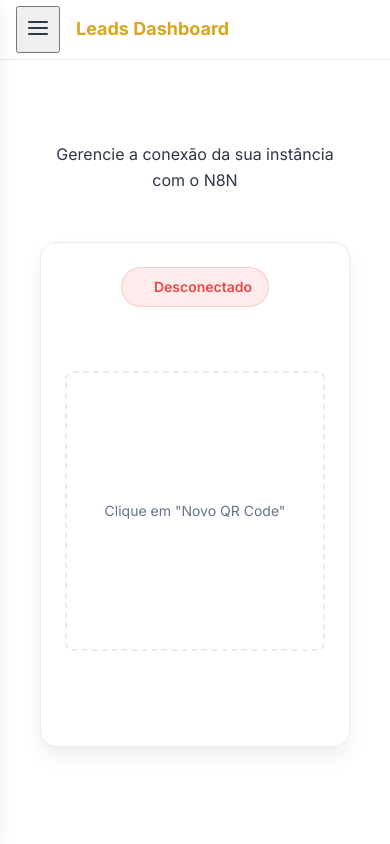
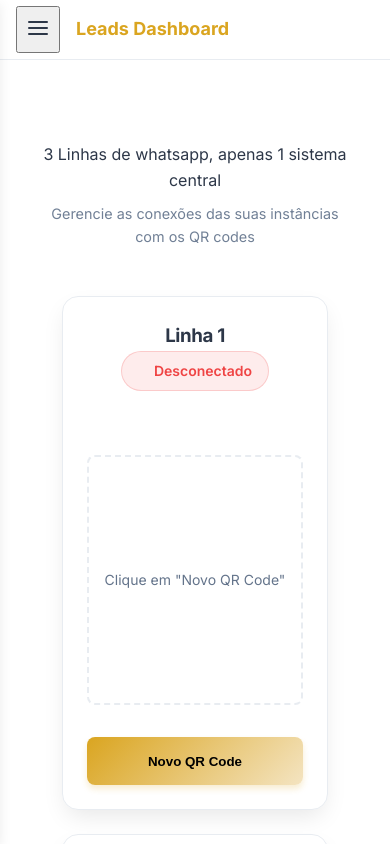
Before and after one commit to joaomprojetos001-hash/projeto-joao-rafael, a Next.js app: page /whatsapp in a window 390 px wide. Built offline with nearby package versions, Linux system fonts and the light colour scheme; no server answers; the database is empty.

Commit message:
feat: implement 3 independent WhatsApp connections with mobile optimization

```diff
--- a/app/(dashboard)/whatsapp/page.tsx
+++ b/app/(dashboard)/whatsapp/page.tsx
@@ -1,16 +1,30 @@
 'use client'
 
-import { useState } from 'react'
+import { useState, useEffect } from 'react'
+import { createClient } from '@/lib/supabase/client'
 import styles from './whatsapp.module.css'
 
-export default function WhatsAppPage() {
-    const [status, setStatus] = useState<'connected' | 'disconnected'>('disconnected')
+interface WhatsAppInstance {
+    id: number
+    instance_name: string
+    is_connected: boolean
+}
+
+function WhatsAppConnectionCard({
+    id,
+    instanceName,
+    initialStatus,
+    onStatusChange
+}: {
+    id: number
+    instanceName: string
+    initialStatus: boolean
+    onStatusChange: (id: number, status: boolean) => void
+}) {
     const [qrCode, setQrCode] = useState<string | null>(null)
     const [loading, setLoading] = useState(false)
-
-    // TODO: Configurar URL do Webhook N8N aqui
+    const status = initialStatus ? 'connected' : 'disconnected'
     const WEBHOOK_URL_QR = 'https://api.fabianoportto.shop/webhook/83bef3b8-e3c6-404d-b608-6701d9ecdaca'
-    const WEBHOOK_URL_RESTART = 'https://api.fabianoportto.shop/webhook/83bef3b8-e3c6-404d-b608-6701d9ecdaca'
 
     const handleGenerateQR = async () => {
         setLoading(true)
@@ -22,37 +36,29 @@ export default function WhatsAppPage() {
                 headers: {
                     'Content-Type': 'application/json'
                 },
-                body: JSON.stringify({ action: 'qr_code' })
+                body: JSON.stringify({
+                    action: 'qr_code',
+                    instance_name: instanceName // Sending the instance name to the webhook
+                })
             })
 
-            if (!response.ok) throw new Error('Falha ao conectar com N8N')
+            if (!response.ok) throw new Error('Falha ao conectar com o serviço')
 
-            // Assume que o N8N retorna o base64 direto no corpo como texto
             const data = await response.text()
-
-            // Remove aspas extras se vierem no retorno
             const cleanData = data.replace(/"/g, '')
             setQrCode(cleanData)
 
         } catch (error) {
-            console.error('Erro ao gerar QR Code:', error)
+            console.error(`Erro ao gerar QR Code para ${instanceName}:`, error)
             alert('Erro ao gerar QR Code. Verifique o console.')
         } finally {
             setLoading(false)
         }
     }
 
-    // const handleRestart removed
-
     return (
-        <div className={styles.container}>
-            <header className={styles.header}>
-                <h1>Conexão WhatsApp</h1>
-                <p>Gerencie a conexão da sua instância com o N8N</p>
-            </header>
-
-            <div className={styles.content}>
         <div className={styles.card}>
+            <h3>{instanceName}</h3>
             <div className={`${styles.statusIndicator} ${status === 'connected' ? styles.connected : styles.disconnected}`}>
                 <span className={styles.pulse}></span>
                 {status === 'connected' ? 'Conectado' : 'Desconectado'}
@@ -60,10 +66,11 @@ export default function WhatsAppPage() {
 
             <div className={styles.qrContainer}>
                 {qrCode ? (
-                            <img src={qrCode} alt="QR Code WhatsApp" className={styles.qrImage} />
+                    <img src={qrCode} alt={`QR Code ${instanceName}`} className={styles.qrImage} />
                 ) : (
                     <div className={styles.placeholder}>
                         {loading ? 'Gerando...' : 'Clique em "Novo QR Code"'}
+                        {status === 'connected' && !loading && <div>(Já conectado)</div>}
                     </div>
                 )}
             </div>
@@ -74,11 +81,88 @@ export default function WhatsAppPage() {
                     onClick={handleGenerateQR}
                     disabled={loading}
                 >
-                            {loading ? 'Aguarde...' : 'Novo QR Code'}
+                    {loading ? 'Aguarde...' : (status === 'connected' ? 'Reconectar' : 'Novo QR Code')}
                 </button>
-                    </div>
-                </div>
             </div>
         </div>
     )
 }
+
+export default function WhatsAppPage() {
+    const [instances, setInstances] = useState<WhatsAppInstance[]>([])
+    const supabase = createClient()
+
+    useEffect(() => {
+        fetchInstances()
+
+        const channel = supabase
+            .channel('whatsapp-updates')
+            .on(
+                'postgres_changes',
+                {
+                    event: 'UPDATE',
+                    schema: 'public',
+                    table: 'whatsapp_instances'
+                },
+                (payload) => {
+                    setInstances((current) =>
+                        current.map((inst) =>
+                            inst.id === payload.new.id
+                                ? { ...inst, is_connected: payload.new.is_connected }
+                                : inst
+                        )
+                    )
+                }
+            )
+            .subscribe()
+
+        return () => {
+            supabase.removeChannel(channel)
+        }
+    }, [])
+
+    const fetchInstances = async () => {
+        const { data, error } = await supabase
+            .from('whatsapp_instances')
+            .select('*')
+            .order('id', { ascending: true })
+
+        if (error) {
+            console.error('Erro ao buscar instâncias:', error)
+        } else {
+            // Ensure we have 3 instances if not already in DB (fallback/initial state handled by SQL seed, but good to be safe)
+            setInstances(data || [])
+        }
+    }
+
+    // Initialize with 3 placeholders if fetch fails or is empty initially (should match SQL seed)
+    const displayInstances = instances.length > 0 ? instances : [
+        { id: 1, instance_name: 'Linha 1', is_connected: false },
+        { id: 2, instance_name: 'Linha 2', is_connected: false },
+        { id: 3, instance_name: 'Linha 3', is_connected: false },
+    ]
+
+    return (
+        <div className={styles.container}>
+            <header className={styles.header}>
+                <h1>Conexão WhatsApp</h1>
+                <p>3 Linhas de whatsapp, apenas 1 sistema central</p>
+                <p className={styles.subtitle}>Gerencie as conexões das suas instâncias com os QR codes</p>
+            </header>
+
+            <div className={styles.content}>
+                {displayInstances.map((instance) => (
+                    <WhatsAppConnectionCard
+                        key={instance.id}
+                        id={instance.id}
+                        instanceName={instance.instance_name}
+                        initialStatus={instance.is_connected}
+                        onStatusChange={(id, status) => {
+                            // Optimistic update if needed, but we rely on realtime/re-fetch or parent state
+                        }}
+                    />
+                ))}
+            </div>
+        </div>
+    )
+}
--- a/app/(dashboard)/whatsapp/whatsapp.module.css
+++ b/app/(dashboard)/whatsapp/whatsapp.module.css
@@ -20,10 +20,10 @@
 
 .content {
     display: grid;
-    grid-template-columns: 1fr;
+    grid-template-columns: repeat(auto-fit, minmax(300px, 1fr));
     gap: var(--spacing-xl);
     justify-content: center;
-    max-width: 600px;
+    max-width: 1200px;
     margin: 0 auto;
 }
 
@@ -89,8 +89,8 @@
 }
 
 .qrContainer {
-    width: 280px;
-    height: 280px;
+    width: 250px;
+    height: 250px;
     background: white;
     padding: var(--spacing-md);
     border-radius: var(--radius-md);
@@ -126,15 +126,28 @@
     cursor: pointer;
     border: none;
     transition: all 0.2s;
+    display: flex;
+    justify-content: center;
+    align-items: center;
+    min-height: 48px;
+    /* Ensure height */
+    position: relative;
+    z-index: 10;
 }
 
 .btnPrimary {
-    background: var(--color-primary);
-    color: white;
+    background: var(--color-gold-primary);
+    /* Fixed: var(--color-primary) did not exist */
+    background: var(--gradient-gold);
+    /* Use gradient if available */
+    color: #000;
+    /* Contrast for gold */
+    box-shadow: 0 4px 6px rgba(218, 165, 32, 0.2);
 }
 
 .btnPrimary:hover {
-    background: var(--color-primary-dark);
+    filter: brightness(1.05);
+    box-shadow: 0 6px 12px rgba(218, 165, 32, 0.3);
 }
 
 .btnSecondary {
@@ -144,7 +157,7 @@
 }
 
 .btnSecondary:hover {
-    border-color: var(--color-text-secondary);
+    border-color: var(--color-gold-primary);
     background: var(--color-surface-hover);
 }
 
@@ -153,18 +166,37 @@
     cursor: not-allowed;
 }
 
+
+.subtitle {
+    color: var(--color-text-secondary);
+    font-size: 0.9rem;
+    margin-top: var(--spacing-sm);
+}
+
 @media (max-width: 768px) {
     .container {
         padding: var(--spacing-md);
+        display: flex;
+        flex-direction: column;
+        height: 100vh;
+        overflow-y: auto;
     }
 
     .header h1 {
         font-size: 1.5rem;
     }
 
+    .content {
+        display: flex;
+        flex-direction: column;
+        gap: var(--spacing-lg);
+        padding-bottom: var(--spacing-2xl);
+    }
+
     .card {
         padding: var(--spacing-lg);
         width: 100%;
+        min-height: auto;
     }
 
     .actions {
@@ -173,6 +205,6 @@
 
     .qrContainer {
         width: 100%;
-        max-width: 280px;
+        max-width: 250px;
     }
 }
```
Also changed, not shown: 2 other files (tests, documents, lock files or other folders). Lines whose indentation alone changed are shown as unchanged.
